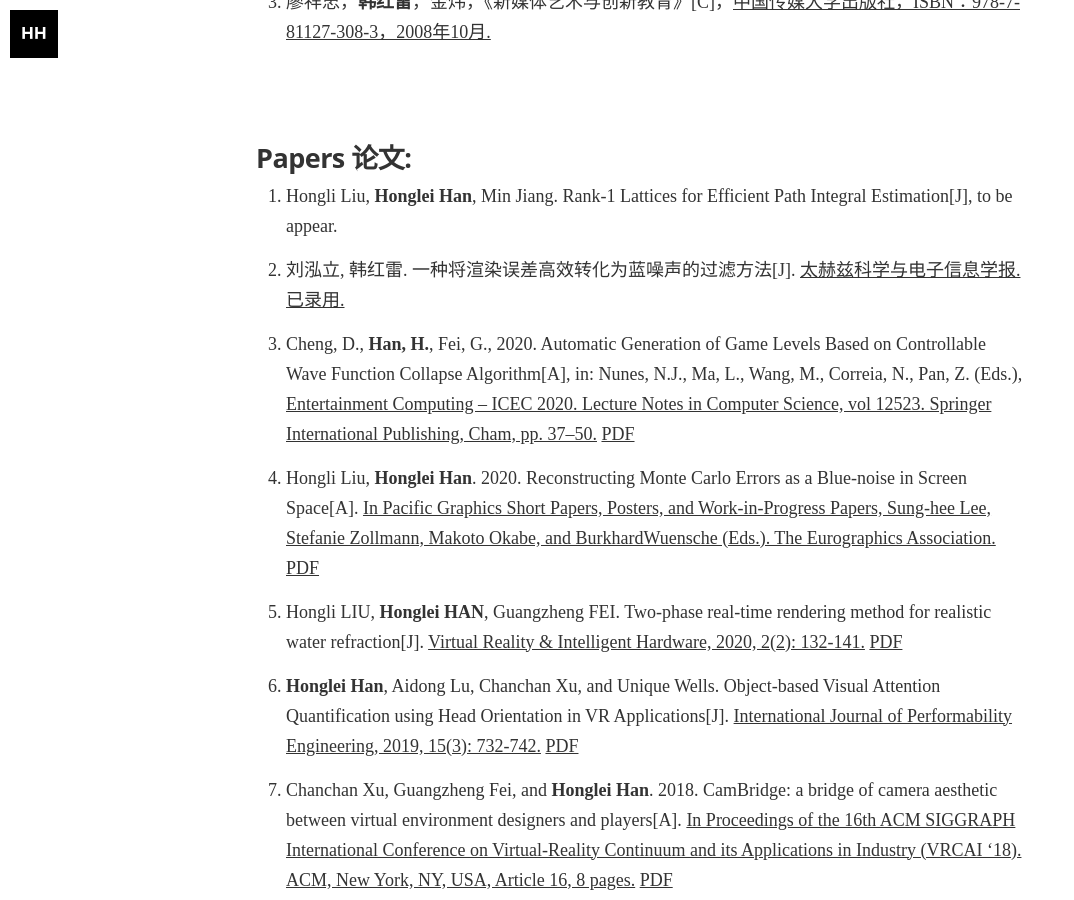
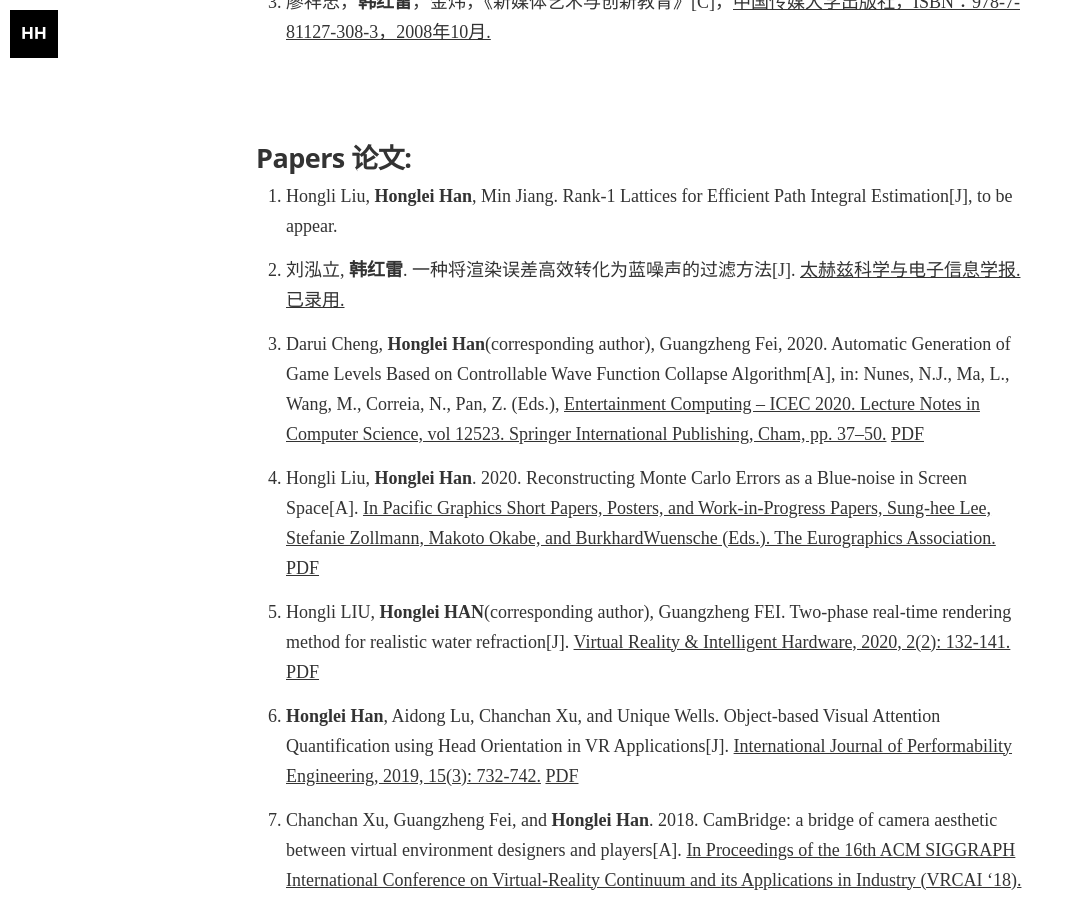
Before and after one commit to hanhonglei/hanhonglei.github.io, a Jekyll site: the page built from Publications.md, in a window 1280 px wide and 900 px high, scrolled down 1133 px. Shown: the whole window, without its empty margins (0-1074 px from the left). Built offline with Jekyll 4.4.1, drawn with Linux system fonts in a browser that asks for light colours; nearby versions of some CDN libraries; some web fonts are replaced.

Commit message:
no message

```diff
--- a/Publications.md
+++ b/Publications.md
@@ -12,10 +12,10 @@ image: /Images/prepage.jpg
 
 ## Papers 论文:
 1. Hongli Liu, **Honglei Han**, Min Jiang. Rank-1 Lattices for Efficient Path Integral Estimation[J], to be appear.
-1. 刘泓立, 韩红雷. 一种将渲染误差高效转化为蓝噪声的过滤方法[J]. [太赫兹科学与电子信息学报.已录用.](http://www.iaeej.com/xxydzgc/ch/reader/view_abstract.aspx?flag=2&file_no=202009100000003&journal_id=xxydzgc)
-1. Cheng, D., **Han, H.**, Fei, G., 2020. Automatic Generation of Game Levels Based on Controllable Wave Function Collapse Algorithm[A], in: Nunes, N.J., Ma, L., Wang, M., Correia, N., Pan, Z. (Eds.), [Entertainment Computing – ICEC 2020. Lecture Notes in Computer Science, vol 12523. Springer International Publishing, Cham, pp. 37–50.](https://doi.org/10.1007/978-3-030-65736-9_3)	[PDF]({{site.url}}/Resources/2020 Automatic Generation of Game Levels Based on Controllable Wave Function Collapse Algorithm.pdf)
+1. 刘泓立, **韩红雷**. 一种将渲染误差高效转化为蓝噪声的过滤方法[J]. [太赫兹科学与电子信息学报.已录用.](http://www.iaeej.com/xxydzgc/ch/reader/view_abstract.aspx?flag=2&file_no=202009100000003&journal_id=xxydzgc)
+1. Darui Cheng, **Honglei Han**(corresponding author), Guangzheng Fei, 2020. Automatic Generation of Game Levels Based on Controllable Wave Function Collapse Algorithm[A], in: Nunes, N.J., Ma, L., Wang, M., Correia, N., Pan, Z. (Eds.), [Entertainment Computing – ICEC 2020. Lecture Notes in Computer Science, vol 12523. Springer International Publishing, Cham, pp. 37–50.](https://doi.org/10.1007/978-3-030-65736-9_3)	[PDF]({{site.url}}/Resources/2020 Automatic Generation of Game Levels Based on Controllable Wave Function Collapse Algorithm.pdf)
 1. Hongli Liu, **Honglei Han**. 2020. Reconstructing Monte Carlo Errors as a Blue-noise in Screen Space[A]. [In Pacific Graphics Short Papers, Posters, and Work-in-Progress Papers, Sung-hee Lee, Stefanie Zollmann, Makoto Okabe, and BurkhardWuensche (Eds.). The Eurographics Association.](https://doi.org/10.2312/pg.20201230)	[PDF]({{site.url}}/Resources/Reconstructing Monte Carlo Errors as a Blue-noise in Screen Space.pdf)
-1. Hongli LIU, **Honglei HAN**, Guangzheng FEI. Two-phase real-time rendering method for realistic water refraction[J]. [Virtual Reality & Intelligent Hardware, 2020, 2(2): 132-141.](https://doi.org/10.1016/j.vrih.2019.12.005)	[PDF]({{site.url}}/Resources/author copy-2020 VRIH-Two-phase real-time rendering method for realistic water refraction.pdf)
+1. Hongli LIU, **Honglei HAN**(corresponding author), Guangzheng FEI. Two-phase real-time rendering method for realistic water refraction[J]. [Virtual Reality & Intelligent Hardware, 2020, 2(2): 132-141.](https://doi.org/10.1016/j.vrih.2019.12.005)	[PDF]({{site.url}}/Resources/author copy-2020 VRIH-Two-phase real-time rendering method for realistic water refraction.pdf)
 1.	**Honglei Han**, Aidong Lu, Chanchan Xu, and Unique Wells. Object-based Visual Attention Quantification using Head Orientation in VR Applications[J]. [International Journal of Performability Engineering, 2019, 15(3): 732-742.](http://doi.org/10.23940/ijpe.19.03.p2.732742)	[PDF]({{site.url}}/Resources/Object-based Visual Attention Quantification using Head Orientation in VR Applications.pdf)
 2.	Chanchan Xu, Guangzheng Fei, and **Honglei Han**. 2018. CamBridge: a bridge of camera aesthetic between virtual environment designers and players[A]. [In Proceedings of the 16th ACM SIGGRAPH International Conference on Virtual-Reality Continuum and its Applications in Industry (VRCAI '18). ACM, New York, NY, USA, Article 16, 8 pages.](https://doi.org/10.1145/3284398.3284423)	[PDF]({{site.url}}/Resources/2018 CamBridge a bridge of camera aesthetic between virtual environment designers and players.pdf)
 1. **Honglei Han**, Kai Kuai, and Guangzheng Fei. 2018. Player Experience Information Evaluation in 3D Virtual Environments[A]. [In Proceedings of the 31st International Conference on Computer Animation and Social Agents (CASA 2018). ACM, New York, NY, USA, 23-26.](https://doi.org/10.1145/3205326.3205349)  [Project Website](https://github.com/hanhonglei/ExperienceEntropy)	[PDF]({{site.url}}/Resources/Player Experience Information Evaluation in 3D Virtual.pdf)
```
